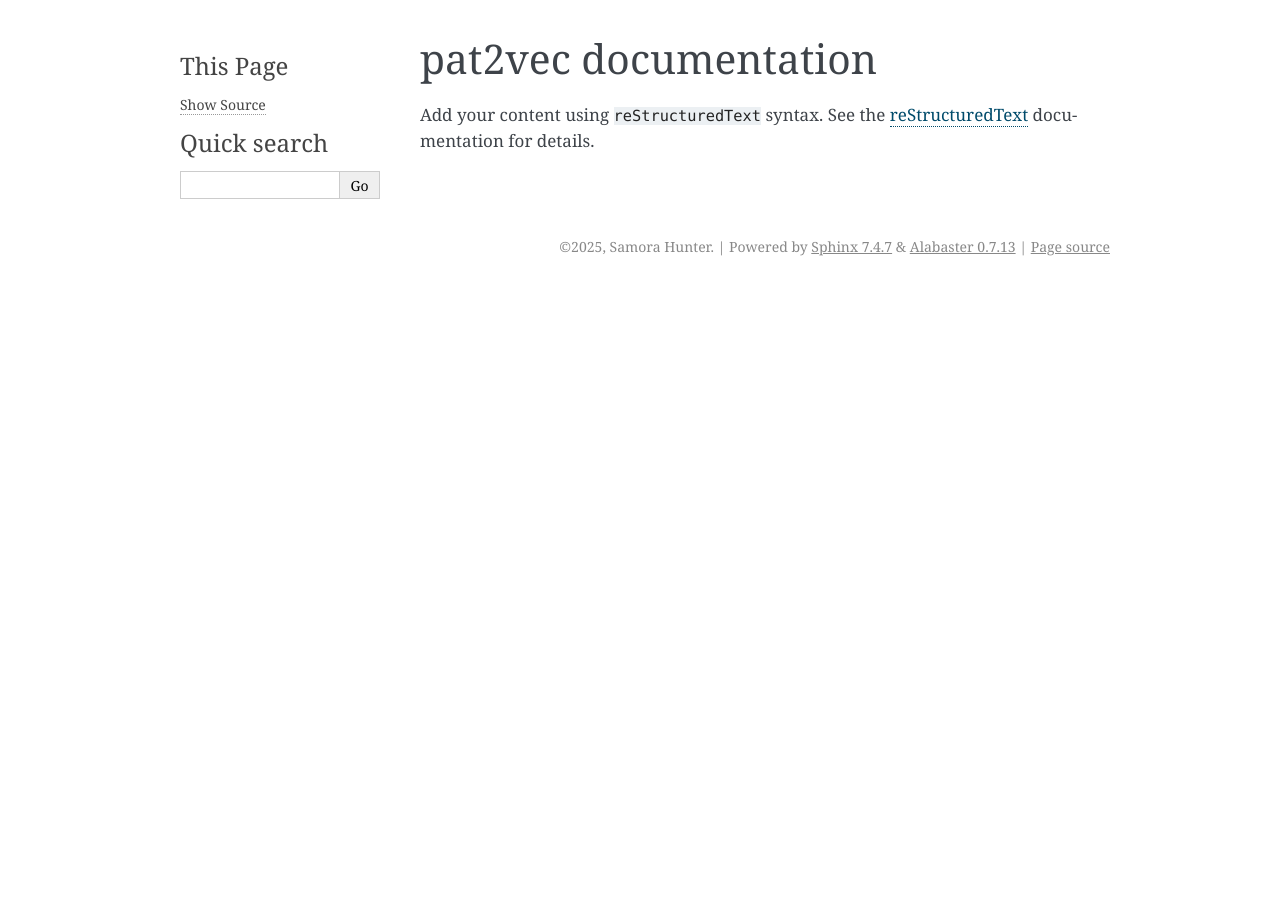
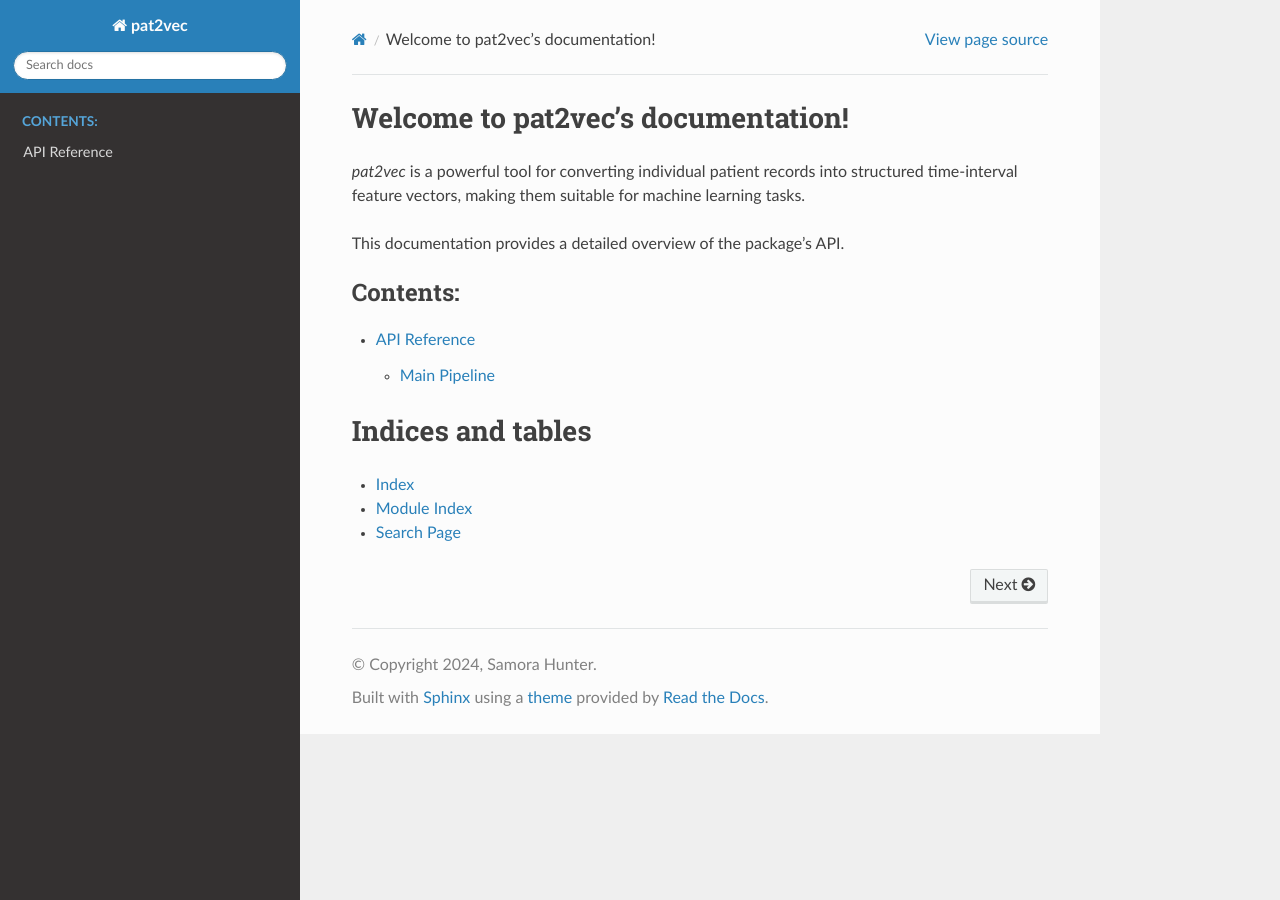
Before and after one commit to SamoraHunter/pat2vec, a Sphinx documentation site: the page built from docs/source/index.rst, in a window 1280 px wide. Built offline with Sphinx 7.4.7 and the Read the Docs theme 3.1.0, drawn with Linux system fonts in a browser that asks for light colours.

Commit message:
additional progress sphinx

```diff
--- /dev/null
+++ b/docs/source/api.rst
@@ -0,0 +1,13 @@
+API Reference
+=============
+
+This section provides an auto-generated summary of the `pat2vec` public API.
+
+Main Pipeline
+-------------
+
+.. autosummary::
+   :toctree: generated/
+   :recursive:
+
+   pat2vec.main_pat2vec.main
--- a/docs/source/conf.py
+++ b/docs/source/conf.py
@@ -3,26 +3,63 @@
 # For the full list of built-in configuration values, see the documentation:
 # https://www.sphinx-doc.org/en/master/usage/configuration.html
 
+import os
+import sys
+
+# -- Path setup --------------------------------------------------------------
+# If extensions (or modules to document with autodoc) are in another directory,
+# add these directories to sys.path here. If the directory is relative to the
+# documentation root, use os.path.abspath to make it absolute, like shown here.
+
+# Point to the project root (one level up from docs/source)
+sys.path.insert(0, os.path.abspath('../..'))
+
+
 # -- Project information -----------------------------------------------------
 # https://www.sphinx-doc.org/en/master/usage/configuration.html#project-information
 
 project = 'pat2vec'
-copyright = '2025, Samora Hunter'
+copyright = '2024, Samora Hunter'
 author = 'Samora Hunter'
+
+# The full version, including alpha/beta/rc tags
 release = '0.1.0'
 
 # -- General configuration ---------------------------------------------------
 # https://www.sphinx-doc.org/en/master/usage/configuration.html#general-configuration
 
-extensions = []
+extensions = [
+    'sphinx.ext.autodoc',  # Core library to pull in documentation from docstrings
+    'sphinx.ext.autosummary', # Create summary tables
+    'sphinx.ext.napoleon',  # Support for Google and NumPy style docstrings
+    'sphinx.ext.viewcode',  # Add links to highlighted source code
+    'sphinx_rtd_theme',     # Read the Docs theme
+    'sphinx_autodoc_typehints', # Automatically document typehints
+]
 
 templates_path = ['_templates']
 exclude_patterns = []
 
+# -- Options for autodoc -----------------------------------------------------
+autodoc_member_order = 'bysource'
+autosummary_generate = True  # Turn on autosummary
+
+# -- Options for Napoleon ----------------------------------------------------
+napoleon_google_docstring = True
+napoleon_numpy_docstring = True
+napoleon_include_init_with_doc = True
+napoleon_include_private_with_doc = False
+napoleon_include_special_with_doc = True
+napoleon_use_admonition_for_examples = False
+napoleon_use_admonition_for_notes = False
+napoleon_use_admonition_for_references = False
+napoleon_use_ivar = False
+napoleon_use_param = True
+napoleon_use_rtype = True
 
 
 # -- Options for HTML output -------------------------------------------------
 # https://www.sphinx-doc.org/en/master/usage/configuration.html#options-for-html-output
 
-html_theme = 'alabaster'
+html_theme = 'sphinx_rtd_theme'
 html_static_path = ['_static']
--- a/docs/source/index.rst
+++ b/docs/source/index.rst
@@ -1,15 +1,24 @@
 .. pat2vec documentation master file, created by
-   sphinx-quickstart on Fri Sep 12 19:52:03 2025.
+   sphinx-quickstart.
+   You can adapt this file completely to your liking, but it should at least
+   contain the root `toctree` directive.
 
+Welcome to pat2vec's documentation!
+====================================
 
-pat2vec documentation
-=====================
+`pat2vec` is a powerful tool for converting individual patient records into structured time-interval feature vectors, making them suitable for machine learning tasks.
 
-Add your content using ``reStructuredText`` syntax. See the
-`reStructuredText <https://www.sphinx-doc.org/en/master/usage/restructuredtext/index.html>`_
-documentation for details.
-
+This documentation provides a detailed overview of the package's API.
 
 .. toctree::
    :maxdepth: 2
    :caption: Contents:
+
+   api
+
+Indices and tables
+==================
+
+* :ref:`genindex`
+* :ref:`modindex`
+* :ref:`search`
```
Also changed, not shown: 1 other file.
